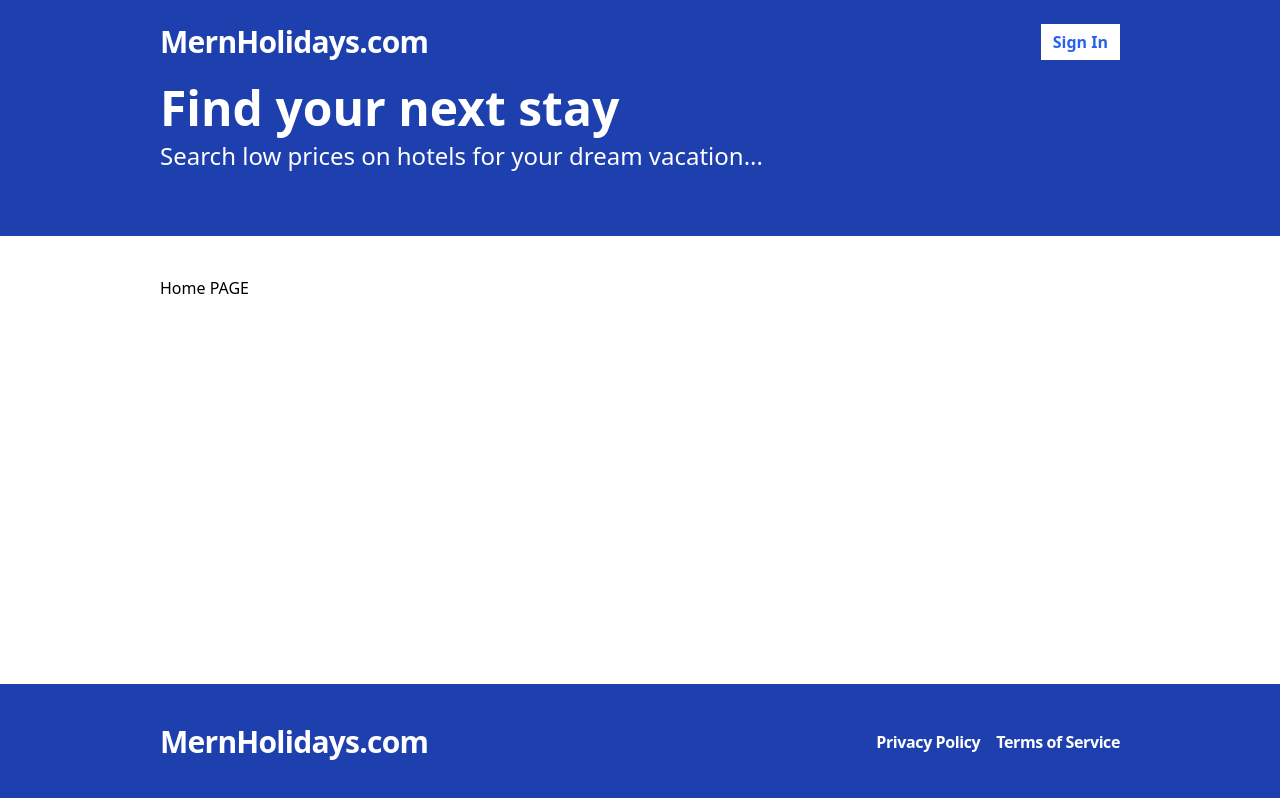
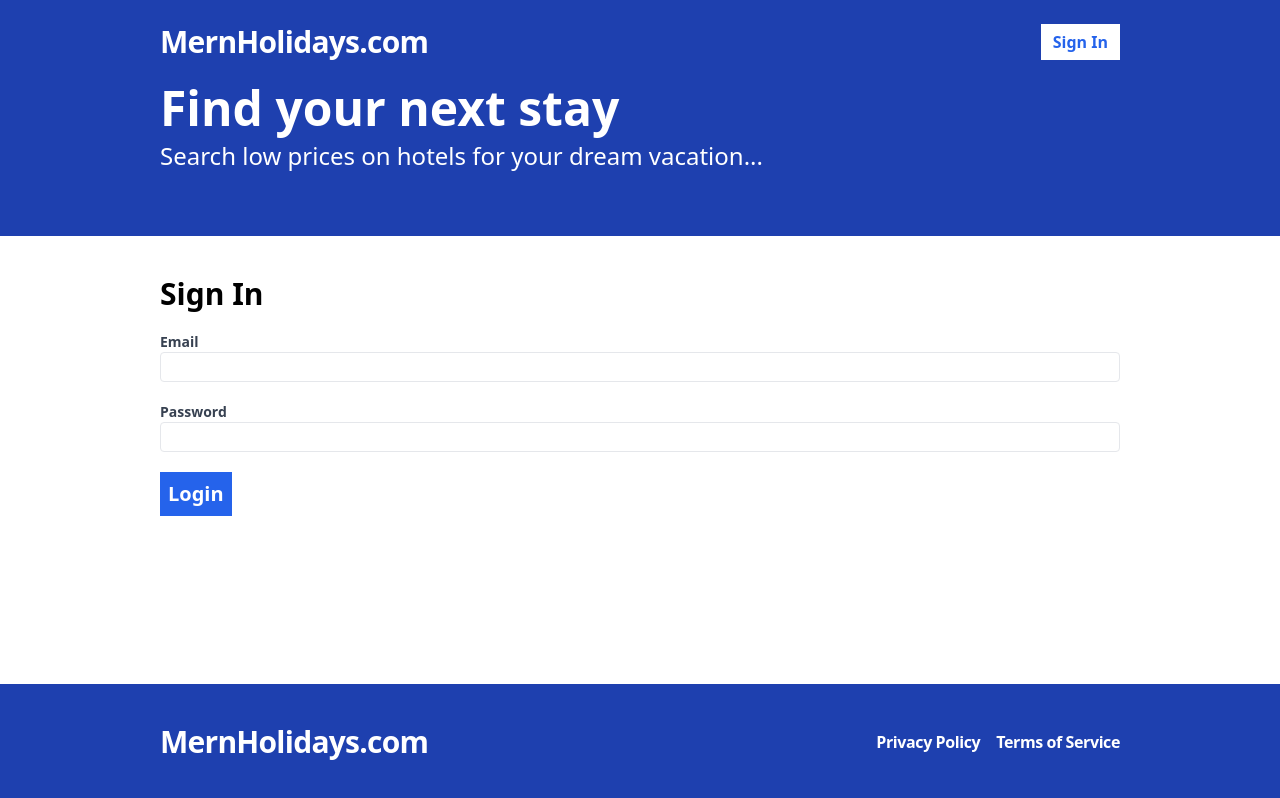
Before and after one commit to thefidanabdulla/mern-booking-app, a React (Vite) app in the folder frontend/: page /sign-in in a window 1280 px wide. Before the commit this address led to /. Built offline with nearby package versions, Linux system fonts and the light colour scheme; no server answers.

Commit message:
sign in ui and fuctionality is done

```diff
--- a/frontend/src/App.tsx
+++ b/frontend/src/App.tsx
@@ -6,6 +6,7 @@
 } from "react-router-dom";
 import Layout from "./layouts/Layout";
 import Register from "./pages/Register";
+import SignIn from "./pages/SignIn";
 
 function App() {
   return (
@@ -14,6 +15,7 @@
         <Route path="/" element={<Layout><p>Home PAGE</p></Layout>} />
         <Route path="/search" element={<Layout><p>Search PAGE</p></Layout>} />
         <Route path="/register" element={<Layout><Register /></Layout>} />
+        <Route path="/sign-in" element={<Layout><SignIn /></Layout>} />
         <Route path="*" element={<Navigate to="/" />} />
       </Routes>
     </Router>
--- a/frontend/src/api-client.ts
+++ b/frontend/src/api-client.ts
@@ -1,4 +1,5 @@
 import { RegisterFormData } from "./pages/Register";
+import { SignInFormData } from "./pages/SignIn";
 
 const API_BASE_URL = import.meta.env.VITE_API_BASE_URL;
 
@@ -19,6 +20,24 @@
   }
 }
 
+export const signIn = async (formData: SignInFormData) => {
+  const response = await fetch(`${API_BASE_URL}/api/auth/login`, {
+    method: "POST",
+    credentials: "include",
+    headers: {
+      "Content-Type": "application/json"
+    },
+    body: JSON.stringify(formData)
+  });
+
+  const body = await response.json();
+
+  if(!response.ok){
+    throw new Error(body.message);
+  }
+  return body;
+}
+
 export const validateToken = async () => {
   const response = await fetch(`${API_BASE_URL}/api/auth/validate-token`, {
     credentials: "include"
--- /dev/null
+++ b/frontend/src/pages/SignIn.tsx
@@ -0,0 +1,84 @@
+import React from "react";
+import { useForm } from "react-hook-form";
+import { useMutation } from "react-query";
+import * as apiClient from "../api-client";
+import { useAppContext } from "../contexts/AppContext";
+import { useNavigate } from "react-router-dom";
+
+export type SignInFormData = {
+  email: string;
+  password: string;
+};
+
+const SignIn = () => {
+
+  const { showToast } = useAppContext();
+  const navigate = useNavigate();
+
+  const {
+    register,
+    formState: { errors },
+    handleSubmit,
+  } = useForm<SignInFormData>();
+
+  const mutation = useMutation(apiClient.signIn, {
+    onSuccess: async () => {
+      showToast({ message: "Sign in successful!", type: "SUCCESS" });
+      navigate("/");
+    },
+    onError: (error: Error) => {
+      showToast({ message: error.message, type: 'ERROR' })
+    },
+  });
+
+  const onSubmit = handleSubmit((data) => {
+    mutation.mutate(data)
+  });
+
+  return (
+    <form className="flex flex-col gap-5" onSubmit={onSubmit}>
+      <h2 className="text-3xl font-bold">Sign In</h2>
+
+      <label className="text-gray-700 text-sm font-bold flex-1">
+        Email
+        <input
+          type="email"
+          className="border rounded w-full py-1 px-2 font-normal"
+          {...register("email", { required: "This field is required" })}
+        />
+        {errors.email && (
+          <span className="text-red-400 text-xs">{errors.email.message}</span>
+        )}
+      </label>
+      <label className="text-gray-700 text-sm font-bold flex-1">
+        Password
+        <input
+          type="password"
+          className="border rounded w-full py-1 px-2 font-normal"
+          {...register("password", {
+            required: "This field is required",
+            minLength: {
+              value: 6,
+              message: "Password must be at least 6 characters",
+            },
+          })}
+        />
+        {errors.password && (
+          <span className="text-red-400 text-xs">
+            {errors.password.message}
+          </span>
+        )}
+      </label>
+      <span>
+        <button
+          type="submit"
+          className="bg-blue-600 text-white p-2 font-bold hover:bg-blue-500 text-xl"
+        >
+          Login
+        </button>
+      </span>
+    </form>
+  );
+};
+
+export default SignIn;
```
